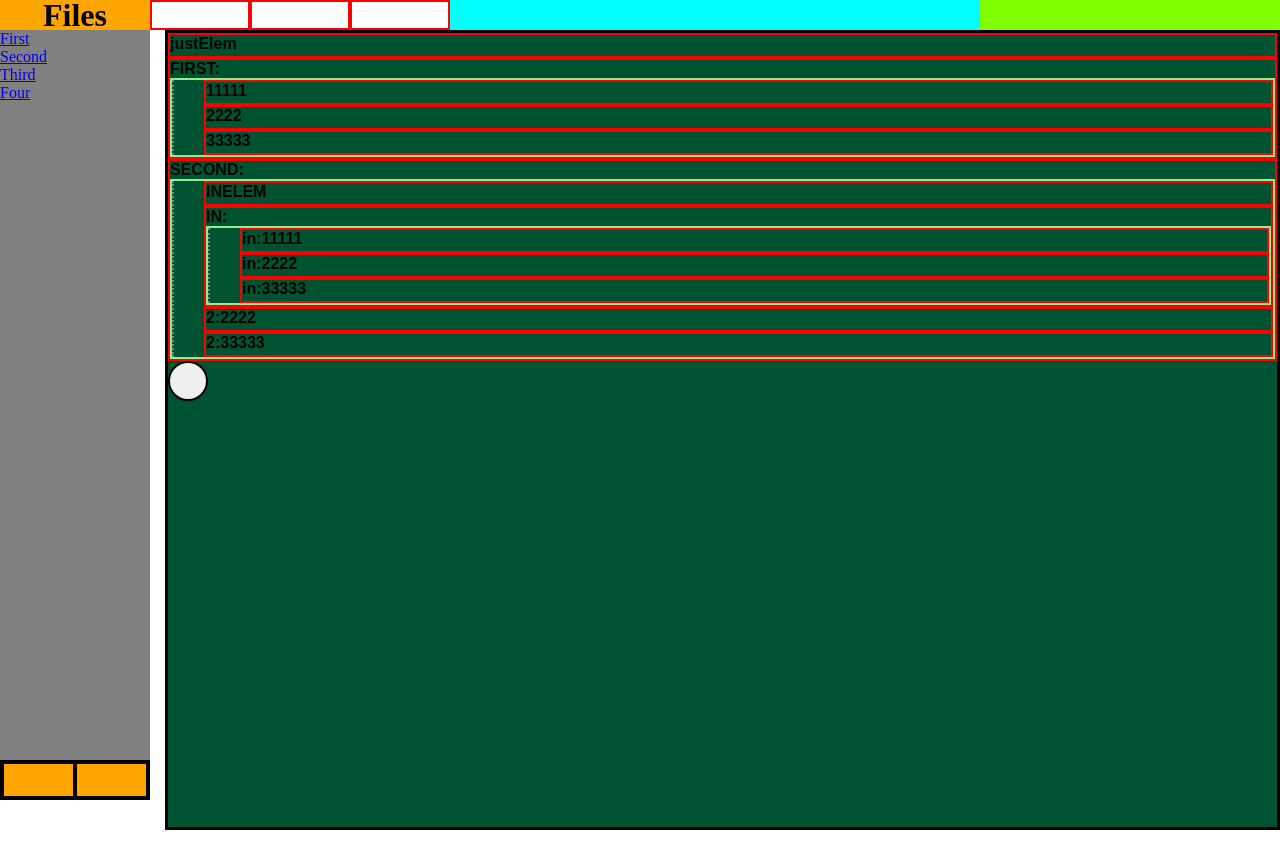
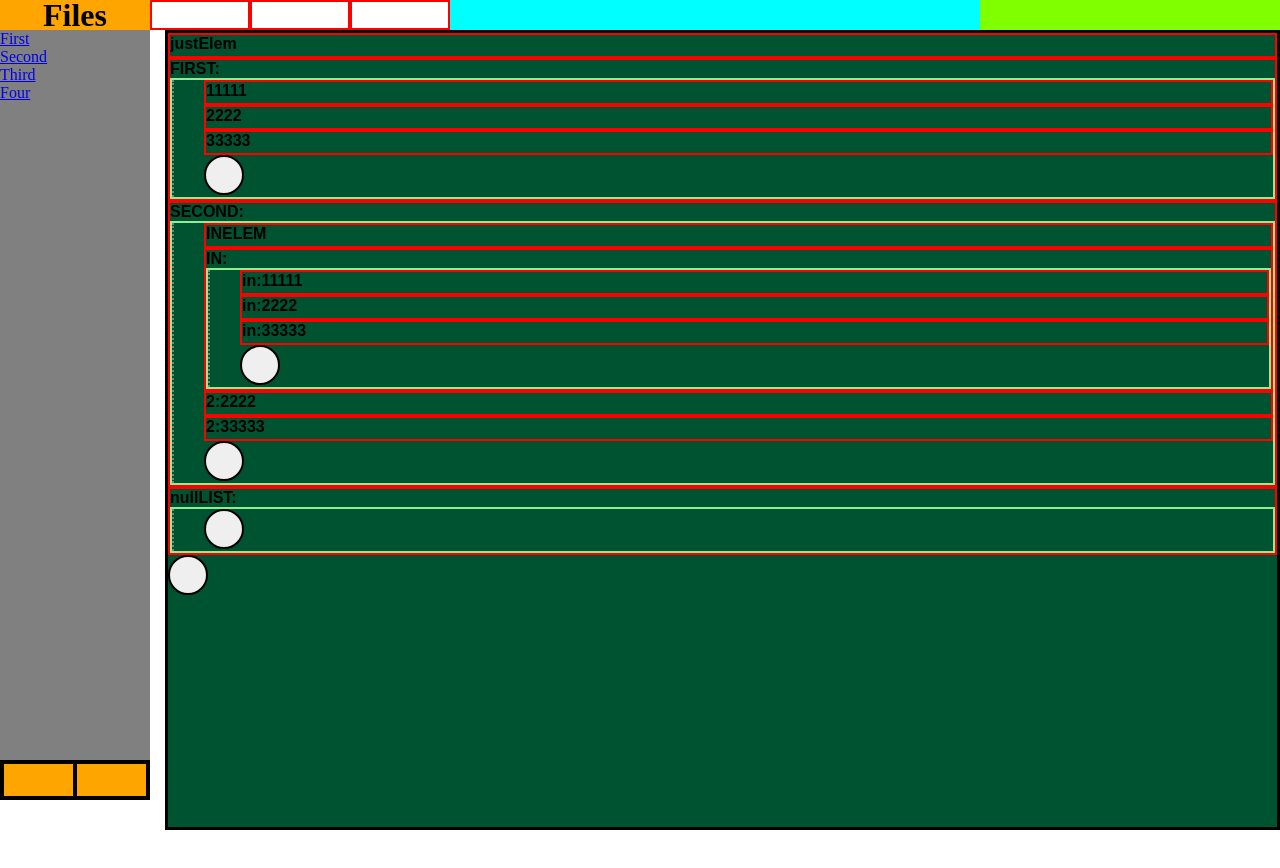
Before and after one commit to Alma-GH/TODO-react, a React (Create React App) app: page /page/First in a window 1280 px wide. Shown: the top 868 px of the page. Built offline with nearby package versions, Linux system fonts and the light colour scheme.

Commit message:
Test with use useState

```diff
--- a/src/App.js
+++ b/src/App.js
@@ -3,22 +3,33 @@ import "./style/App.css"
 import Header from "./components/Header/Header";
 import MainBody from "./components/MainBody/MainBody";
 import {BrowserRouter} from "react-router-dom";
+import {useState} from "react";
 
-function App() {
+function App(props) {
 
-  let pages = [
-    {name:"First"},
+  let [elements, setElements] = useState([
+    {id:1,name:"justElem"},
+    {id:2,name:"FIRST", elements:[{id:3,name:"11111"},{id:4,name:"2222"},{id:5,name:"33333"}]},
+    {id:6,name:"SECOND", elements:[{id:7,name:"INELEM"},{id:8,name:"IN", elements:[
+          {id:9,name:"in:11111"},{id:10,name:"in:2222"},{id:11,name:"in:33333"}
+        ]},{id:12,name:"2:2222"},{id:13,name:"2:33333"}]},
+    {id:14, name:"nullLIST", elements: []}
+  ])
+
+  let [pages,setPages] = useState([
+    {name:"First", body:1},
     {name:"Second"},
     {name:"Third"},
     {name:"Four"}
-  ]
+  ])
 
+  window.state = elements
   return (
       <div className="App">
         <Header />
         <BrowserRouter>
           <Navbar links={pages}/>
-          <MainBody/>
+          <MainBody elements = {elements} setElements = {setElements}/>
         </BrowserRouter>
       </div>
   );
--- a/src/components/Element.jsx
+++ b/src/components/Element.jsx
@@ -1,16 +1,19 @@
-import React from 'react';
+import React, {useState} from 'react';
 import List from "./List";
 
 const Element = (props) => {
 
-  let name = props.name;
+  let idEl = props.idEl
   let elements = props.elements;
+  let name = props.name
 
+  let pageElements = props.pageElements
+  let setPageElements = props.setPageElements
 
   return (
     <div className="elem">
       <input type="text"  value={elements ? name + ":" : name} disabled/>
-      {elements ? <List elements={elements}/> : ""}
+      {elements ? <List  elements={elements}    pageElements={pageElements} setPageElements={setPageElements} idList={idEl}/> : ""}
     </div>
   );
 };
--- a/src/components/List.jsx
+++ b/src/components/List.jsx
@@ -4,16 +4,26 @@ import ButtonCreateElement from "./UI/ButtonCreateElement/ButtonCreateElement";
 
 const List = (props) => {
 
-  // let elements = props.elements;
-  let [list,setList] = useState(props.elements)
+  let list = props.elements
+
+  let idList = props.idList
+  let pageElements = props.pageElements
+  let setPageElements = props.setPageElements
 
   return (
     <div className="list">
       <ul className="bodyList">
         {list.map(el=>{
-            return <li key={el.id}><Element name = {el.name} elements={el.elements}/></li>
+            return <li key={el.id}><Element
+              name = {el.name}
+              elements={el.elements}
+
+              idEl={el.id}
+              pageElements={pageElements}
+              setPageElements={setPageElements}/>
+            </li>
         })}
-        {/*<li><ButtonCreateElement/></li>*/}
+        <li><ButtonCreateElement elements={pageElements} setElements={setPageElements} idList={idList}/></li>
       </ul>
     </div>
   );
--- a/src/components/MainBody/MainBody.jsx
+++ b/src/components/MainBody/MainBody.jsx
@@ -4,13 +4,10 @@ import Page from "../Page";
 
 const MainBody = (props) => {
 
-  let [elements, setElements] = useState([
-    {id:1,name:"justElem"},
-    {id:2,name:"FIRST", elements:[{id:1,name:"11111"},{id:2,name:"2222"},{id:3,name:"33333"}]},
-    {id:3,name:"SECOND", elements:[{id:1,name:"INELEM"},{id:2,name:"IN", elements:[
-          {id:1,name:"in:11111"},{id:2,name:"in:2222"},{id:3,name:"in:33333"}
-        ]},{id:3,name:"2:2222"},{id:4,name:"2:33333"}]},
-  ])
+
+
+  let elements = props.elements
+  let setElements = props.setElements
 
   return (
     <div className="body">
--- a/src/components/Page.jsx
+++ b/src/components/Page.jsx
@@ -12,7 +12,7 @@ const Page = (props) => {
   return (
     <div className="page">
       {elements.map(el=>{
-        return <Element name={el.name} elements={el.elements} key={el.id}/>
+        return <Element name={el.name} elements={el.elements}   idEl={el.id} pageElements={elements} setPageElements={setElements} key={el.id}/>
       })}
       <ButtonCreateElement elements={elements} setElements={setElements}/>
     </div>
--- a/src/components/UI/ButtonCreateElement/ButtonCreateElement.jsx
+++ b/src/components/UI/ButtonCreateElement/ButtonCreateElement.jsx
@@ -1,20 +1,31 @@
-import React, {useRef} from 'react';
+import React from 'react';
 import cls from "./ButtonCreateElement.module.css"
 
-const ButtonCreateElement = ({elements,setElements, list, setList}) => {
+const ButtonCreateElement = ({elements,setElements,idList}) => {
+  // Math.max(...elements.map(el=>el.id))+1
+  let createElementList = function (){
+    let newElements = JSON.parse(JSON.stringify(elements))
+    function takeAllElements(arr){
+      arr.map(el=>{
+        if(el.id === idList){
+          el.elements.push({id: Date.now(), name:"new"})
+        }
+        if('elements' in el)  takeAllElements(el.elements)
+      })
+    }
 
+    if(idList !== undefined){
+      takeAllElements(newElements)
+      setElements(newElements)
+    }
+    else{
+      setElements([...elements, {id: Date.now(), name:"new"}])
+    }
 
-  let createElement = function (){
-    setElements([...elements, {id: Math.max(...elements.map(el=>el.id))+1, name:"new"}])
   }
-  // let createElementList = function (){
-  //   setList([...list, {id: Math.max(...elements.map(el=>el.id))+1, name:"new"}])
-  //
-  //   let newElements = 1
-  // }
 
   return (
-    <button className={cls.button} onClick={createElement}>
+    <button className={cls.button} onClick={createElementList}>
     </button>
   );
 };
--- a/src/index.js
+++ b/src/index.js
@@ -1,6 +1,8 @@
-import React from 'react';
+import React, {useState} from 'react';
 import ReactDOM from 'react-dom';
 import App from './App';
+
+
 
 ReactDOM.render(
   <App />,
```
